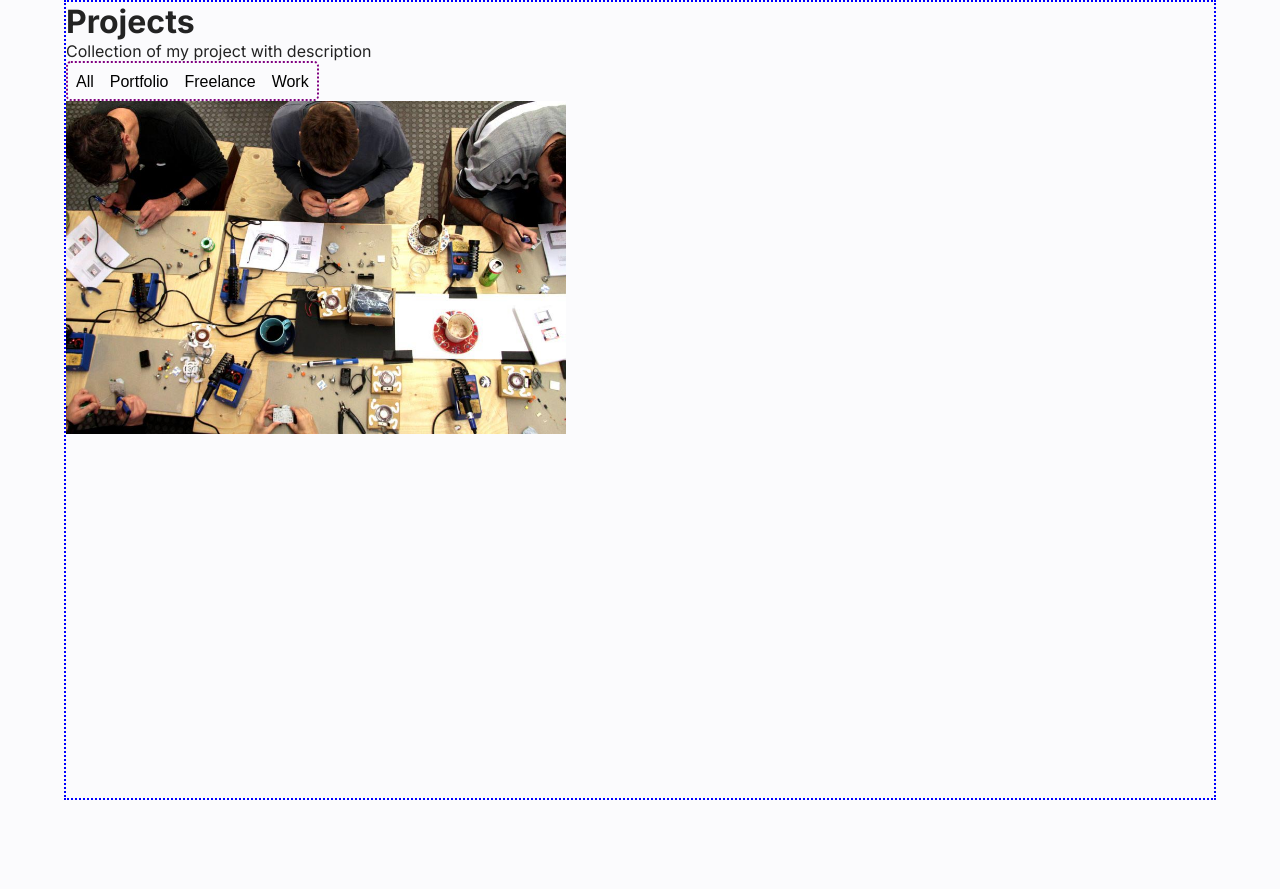
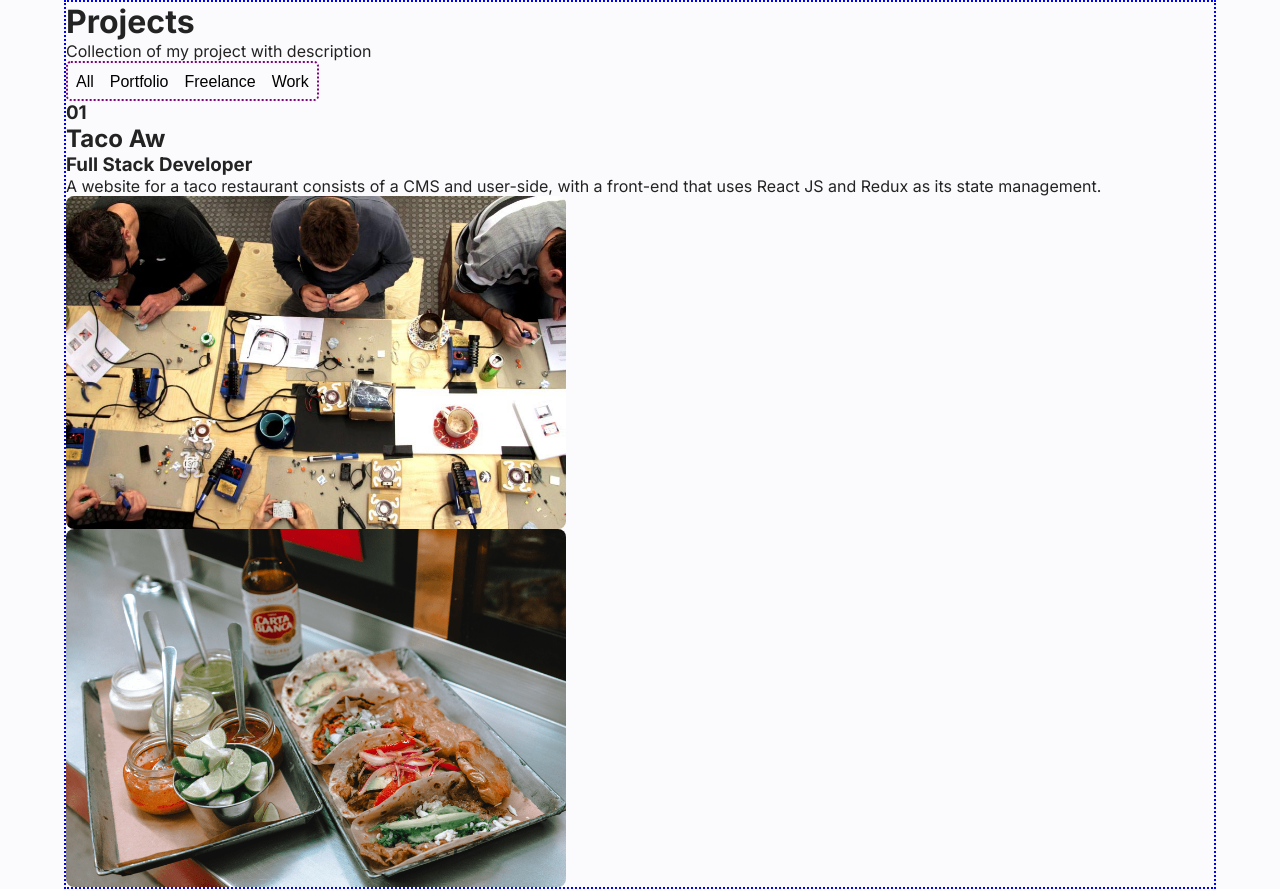
Before and after one commit to flamousz/portfolio, a Next.js app: page /projects in a window 1280 px wide. Before the commit the page ends 800 px from the top, so only its background shows below. Built offline with nearby package versions, Linux system fonts and the light colour scheme.

Commit message:
deliver card projects

```diff
--- a/src/app/globals.css
+++ b/src/app/globals.css
@@ -36,6 +36,7 @@ img {
   display: block;
   max-width: 100%;
   height: auto;
+  border-radius: .5em;
 }
 
 
--- a/src/app/projects/components/ProjectsSection.jsx
+++ b/src/app/projects/components/ProjectsSection.jsx
@@ -1,10 +1,20 @@
-import Image from 'next/image'
-import proj from '../../../../public/projects/proj1.jpg'
+import Image from "next/image";
+import proj from "../../../../public/projects/proj1.jpg";
+import proj1a from '../../../../public/projects/proj1a.png'
 
 export default function ProjectsSection() {
-
-    return(
+	return (
+		<section>
 			<article>
+				<h3>01</h3>
+				<h2>Taco Aw</h2>
+				<h3>Full Stack Developer</h3>
+				<p>
+					A website for a taco restaurant consists of a CMS and user-side,
+					with a front-end that uses React JS and Redux as its state
+					management.
+				</p>
+			</article>
 			<figure>
 				<Image
 					src={proj}
@@ -12,7 +22,13 @@ export default function ProjectsSection() {
 					height={500}
 					alt='potrait of my proj'
 				/>
+				<Image
+					src={proj1a}
+					width={500}
+					height={500}
+					alt='potrait of my proj with second picture'
+				/>
 			</figure>
-        </article>
-    )
+		</section>
+	);
 }
```
Also changed, not shown: public/projects/proj1a.png (added). Lines whose indentation alone changed are shown as unchanged.
